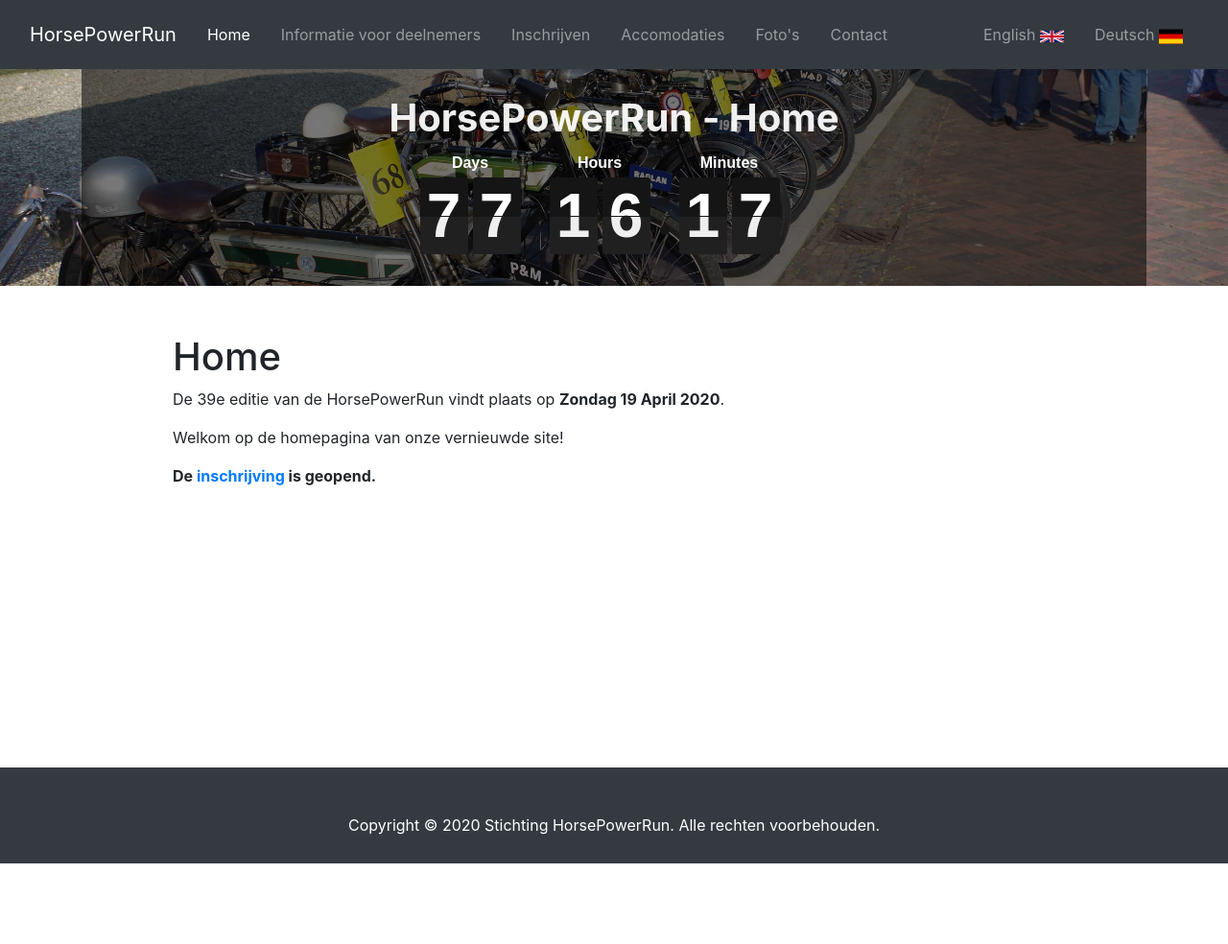
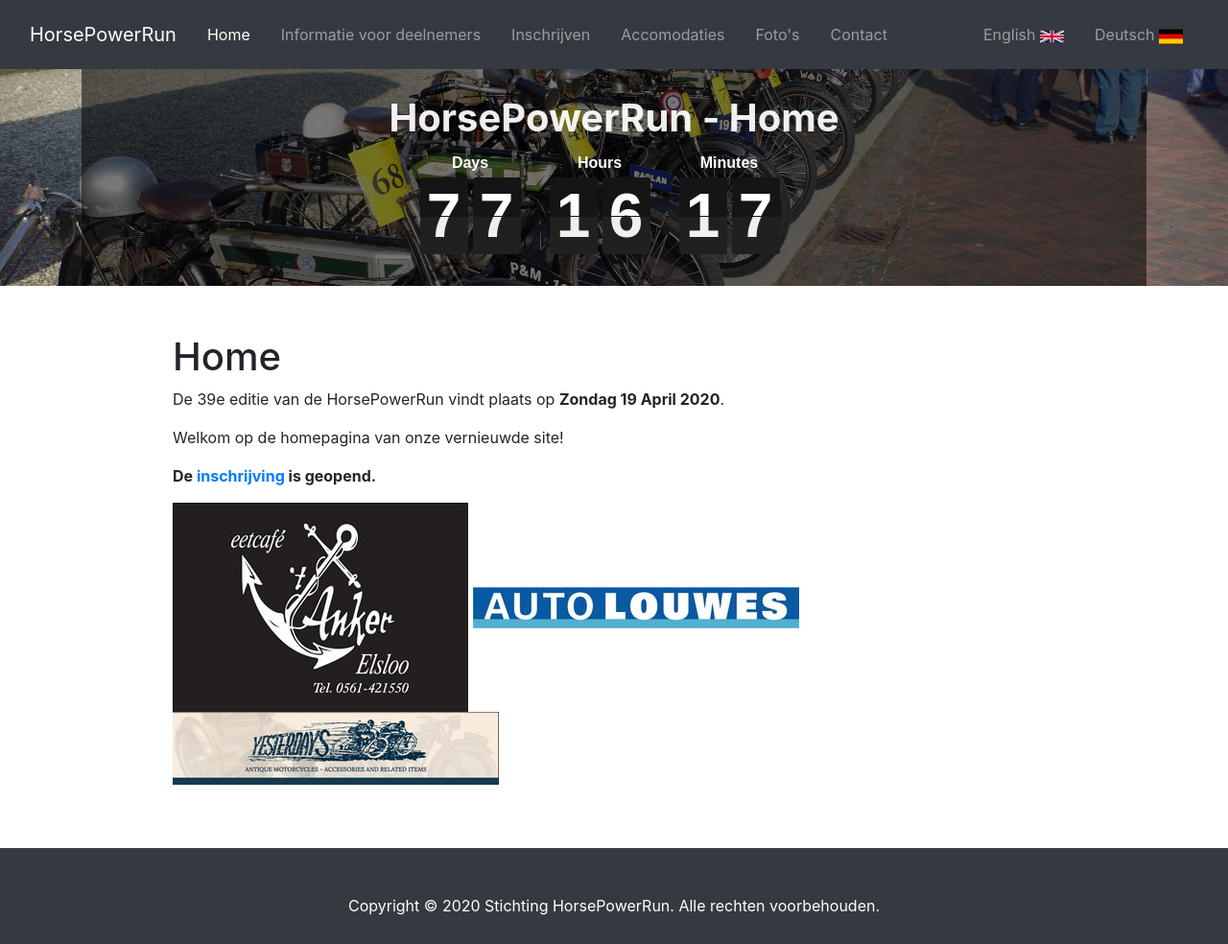
Before and after one commit to nielshuman/HorsePowerRun, a Jekyll site: the page built from nl/index.md, in a window 1280 px wide. Shown: the whole page at 96% size. Built offline with Jekyll 4.4.1, drawn with Linux system fonts in a browser that asks for light colours; before the commit the page ends 900 px from its top, so only the background shows below that.

Commit message:
Update index.md

```diff
--- a/nl/index.md
+++ b/nl/index.md
@@ -9,3 +9,7 @@
 Welkom op de homepagina van onze vernieuwde site!
 
 **De [inschrijving](inschrijven/) is geopend.**
+
+![cafetanker.jpg]({{site.baseurl}}/assets/sponsors/cafetanker.jpg)
+![auto_louwes.jpg]({{site.baseurl}}/assets/sponsors/auto_louwes.jpg)
+![yesterdays.jpg]({{site.baseurl}}/assets/sponsors/yesterdays.jpg)
```
